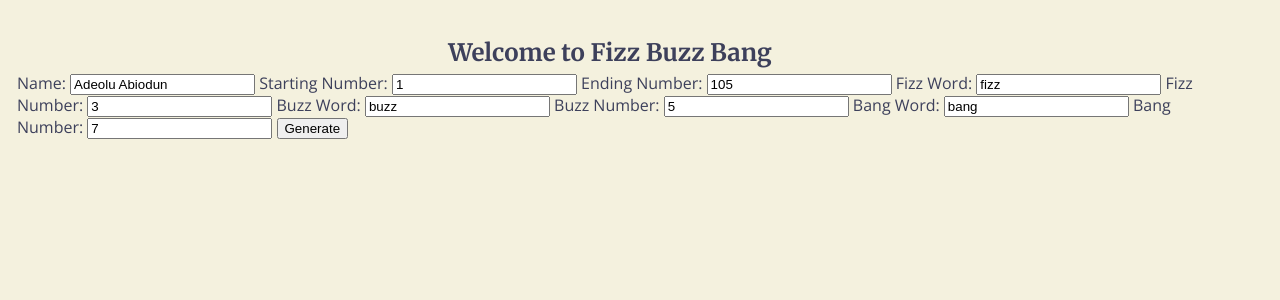
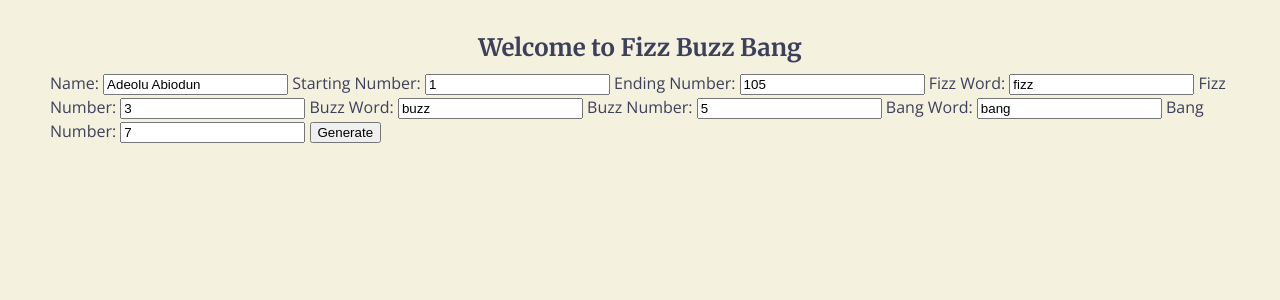
Before and after one commit to AdeoluAbiodun/web250, a PHP site: page /fizzadvance.html in a window 1280 px wide. Shown: the top 300 px of the page. Run offline with PHP 8.4, Linux system fonts and the light colour scheme.

Commit message:
Update default.css

```diff
--- a/styles/default.css
+++ b/styles/default.css
@@ -2,10 +2,10 @@ body {
     background-color: #f4f1de;
     color: #3d405b;
     font-family: 'Open Sans', sans-serif;
-    line-height: 1.3;
+    line-height: 1.5;
     max-width: 1200px;
-    margin: 10px;
-    padding: 7px;
+    margin: auto;
+    padding: 10px;
     box-sizing: border-box;
 }
 
```
